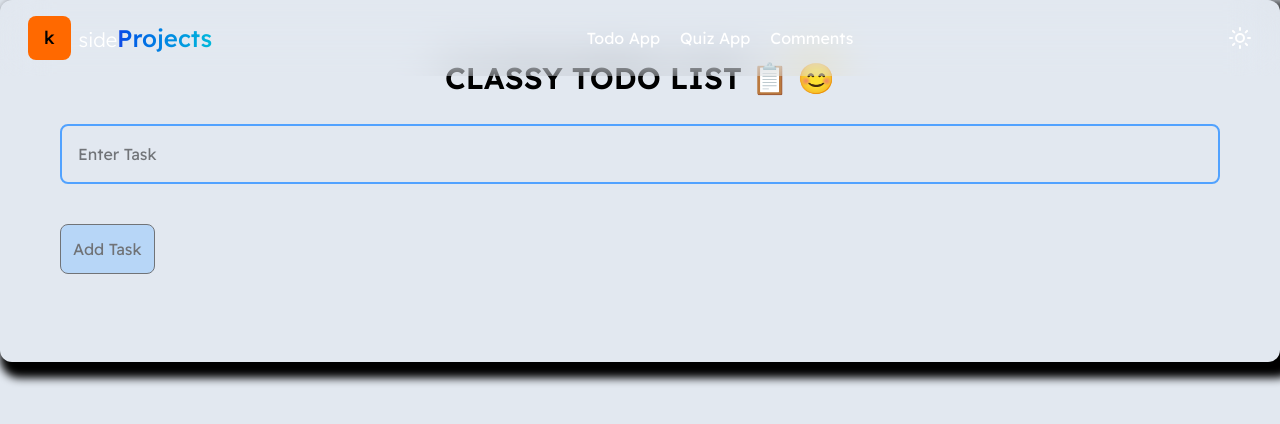
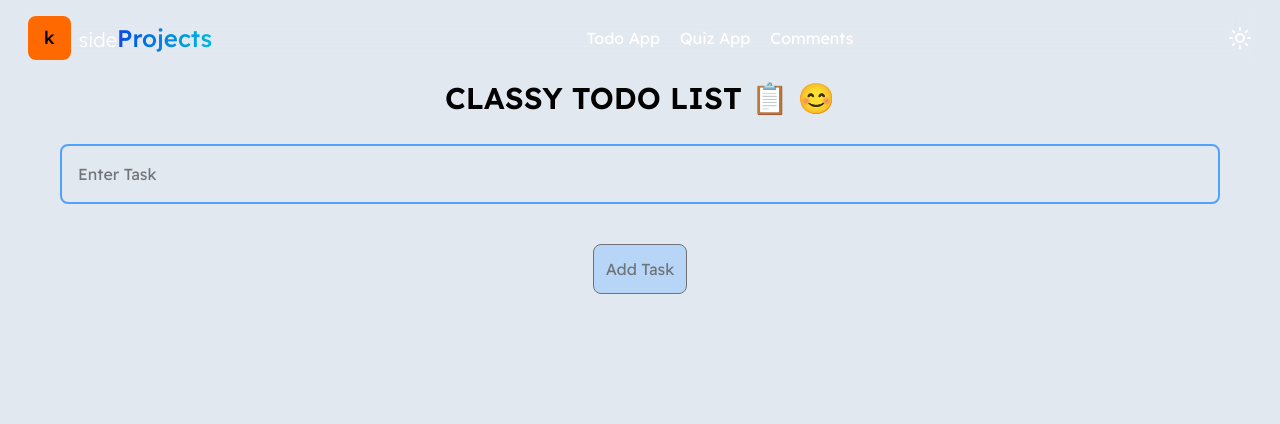
Before and after one commit to acquah-forever/my-side-projects, a React (Vite) app: page /todo in a window 1280 px wide. Shown: the top 424 px of the page. Built offline with nearby package versions, Linux system fonts and the light colour scheme.

Commit message:
centered ToDo.jsx button

```diff
--- a/src/pages/Todo.jsx
+++ b/src/pages/Todo.jsx
@@ -22,15 +22,17 @@ const ToDoList = () => {
     setTask(task.filter((_, i) => i !== index));
   }
   return (
-        <div>
-            <div className='shadow-[8px_8px_8px_8px_black] dark:shadow-none dark:border-none p-15 rounded-xl'>
+    <div className='py-5'>
+      <div className='dark:border-none p-15 rounded-xl'>
         <div className='flex flex-col mb-10'>
           <h1 className="text-center text-black dark:text-white font-semibold text-3xl mb-7">CLASSY TODO LIST 📋 😊</h1>
           <div className='w-full'>
             <input className={`w-full text-black dark:text-white p-4 outline-none border-2 rounded-lg ${isClicked ? 'border-green-500' : 'border-blue-400'} `} onChange={handleChange} value={newTask} type="text" placeholder='Enter Task' />
           </div>
         </div>
-                <button className='cursor-pointer mb-7 p-3 bg-blue-300 border rounded-lg disabled:opacity-50' onClick={handleClick} disabled={!newTask.trim()}>Add Task</button>
+        <div className='flex justify-center item-center'>
+        <button className='cursor-pointer mb-7 p-3 bg-blue-300 border rounded-lg disabled:opacity-50 ' onClick={handleClick} disabled={!newTask.trim()}>Add Task</button>
+        </div>
         {task.length > 0 ? (
           <ul>
             {task.map((e, index) =>
@@ -41,9 +43,7 @@ const ToDoList = () => {
                 </div>
               </div>
             )}
-                    </ul> ) : null}
-
-
+          </ul>) : null}
       </div>
     </div>
   )
```
Lines whose indentation alone changed are shown as unchanged.
